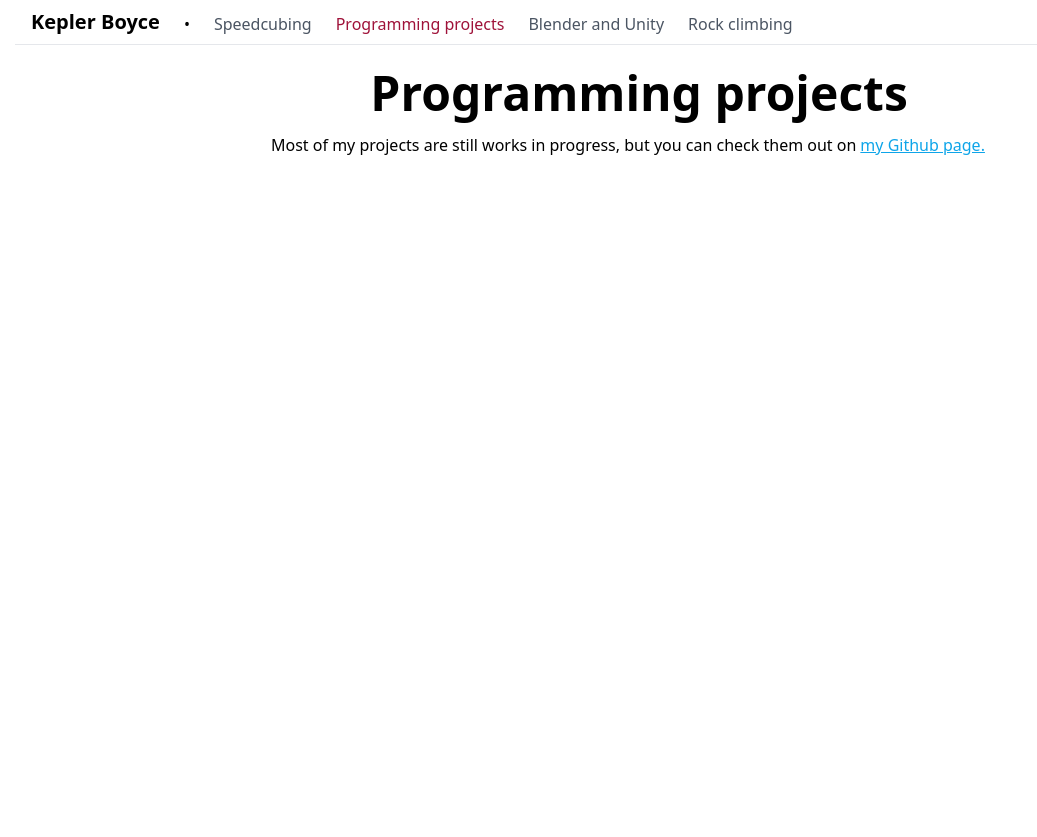
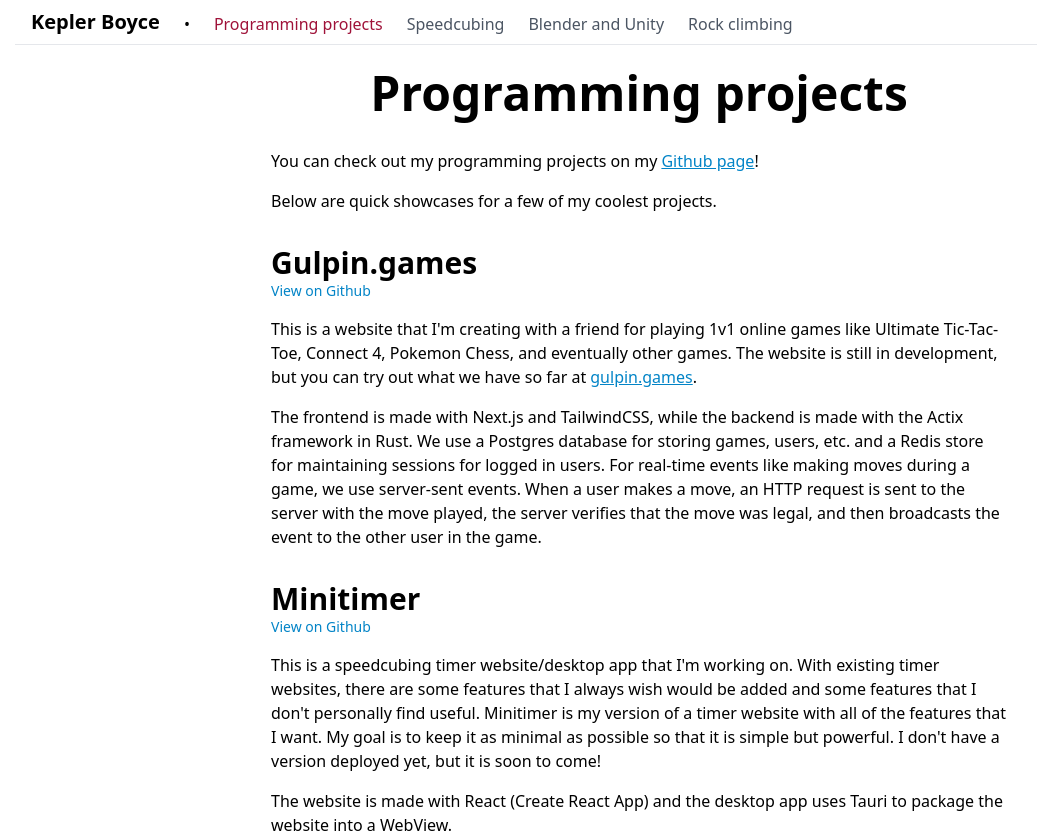
Before and after one commit to KeplerBoyce/mysite, a Next.js app: page /programming in a window 1280 px wide. Shown: the whole page, without its empty margins (1-1038 px from the left). Before the commit the page ends 800 px from the top, so only its background shows below. Built offline with nearby package versions, Linux system fonts and the light colour scheme.

Commit message:
new content, adjustments to nicelink component

```diff
--- a/components/Header.tsx
+++ b/components/Header.tsx
@@ -13,8 +13,8 @@ export default function Header() {
                 </Link>
             </span>
             <span>•</span>
+            <NavLink href='/programming' name="Programming projects" />
             <NavLink href='/speedcubing' name="Speedcubing" />
-            <NavLink href='/programming' name="Programming projects" />
             <NavLink href='/blender-unity' name="Blender and Unity" />
             <NavLink href='/climbing' name="Rock climbing" />
         </div>
--- a/components/NiceLink.tsx
+++ b/components/NiceLink.tsx
@@ -1,8 +1,20 @@
-export default function NiceLink(props: {text: string, href: string}) {
-    const {text, href} = props;
+export default function NiceLink(props: {
+    text: string,
+    href: string,
+    left?: boolean,
+    right?: boolean,
+    className?: string,
+}) {
+    const {text, href, left, right, className} = props;
 
     return (
-        <a className="text-sky-500 hover:text-sky-700 duration-150 underline" target="_blank" rel="noreferrer" href={href}>
+        <a
+            className={"text-sky-600 hover:text-sky-800 duration-150 underline "
+                    + (left ? "ml-1 " : "") + (right ? "mr-1 " : "") + className}
+            target="_blank"
+            rel="noreferrer"
+            href={href}
+        >
             {text}
         </a>
     )
--- a/pages/index.tsx
+++ b/pages/index.tsx
@@ -12,12 +12,12 @@ export default function Home() {
 
 			<Header />
 
-            <main className="container mt-6 px-4 max-w-3xl">
+            <main className="container mt-6 px-4 max-w-3xl flex flex-col gap-4">
                 <h1 className="text-5xl font-bold text-center mb-4">
 					Kepler Boyce
 				</h1>
                 <p>
-					Welcome to my website!
+					hi, I'm Kepler Boyce! I'm a first-year CS student at Georgia Tech.
 				</p>
             </main>
 		</div>
--- a/pages/programming.tsx
+++ b/pages/programming.tsx
@@ -13,16 +13,63 @@ export default function Programming() {
 
 			<Header />
 
-			<main className="container mt-6 px-4 max-w-3xl">
+			<main className="container mt-6 px-4 max-w-3xl flex flex-col gap-4">
 				<h1 className="text-5xl font-bold text-center mb-4">
 					Programming projects
 				</h1>
-				<div className="flex gap-1">
-					<p className="text-lq mb-8">
-						Most of my projects are still works in progress, but you can check them out on
-					</p>
-					<NiceLink text="my Github page." href="https://www.github.com/KeplerBoyce" />
-				</div>
+                <p>
+                    You can check out my programming projects on my
+                    <NiceLink left text="Github page" href="https://github.com/keplerboyce" />
+                    !
+                </p>
+                <p>Below are quick showcases for a few of my coolest projects.</p>
+
+                <div className="flex flex-col">
+                    <h2 className="text-3xl font-bold mt-4">Gulpin.games</h2>
+                    <NiceLink
+                        className="text-sm no-underline"
+                        text="View on Github"
+                        href="https://github.com/SVWEFSBRWHWBCOTSEID"
+                    />
+                </div>
+                <p>
+                    This is a website that I'm creating with a friend for playing 1v1 online games
+                    like Ultimate Tic-Tac-Toe, Connect 4, Pokemon Chess, and eventually other games.
+                    The website is still in development, but you can try out what we have so far at
+                    <NiceLink left text="gulpin.games" href="https://gulpin.games" />
+                    .
+                </p>
+                <p>
+                    The frontend is made with Next.js and TailwindCSS, while the backend is made with
+                    the Actix framework in Rust. We use a Postgres database for storing games, users, etc.
+                    and a Redis store for maintaining sessions for logged in users. For real-time events
+                    like making moves during a game, we use server-sent events. When a user makes a move,
+                    an HTTP request is sent to the server with the move played, the server verifies that
+                    the move was legal, and then broadcasts the event to the other user in the game.
+                </p>
+
+                <div className="flex flex-col">
+                    <h2 className="text-3xl font-bold mt-4">
+                        Minitimer
+                    </h2>
+                    <NiceLink
+                        className="text-sm no-underline"
+                        text="View on Github"
+                        href="https://github.com/KeplerBoyce/minitimer"
+                    />
+                </div>
+                <p>
+                    This is a speedcubing timer website/desktop app that I'm working on. With existing
+                    timer websites, there are some features that I always wish would be added and some
+                    features that I don't personally find useful. Minitimer is my version of a timer
+                    website with all of the features that I want. My goal is to keep it as minimal as
+                    possible so that it is simple but powerful. I don't have a version deployed yet,
+                    but it is soon to come!
+                </p>
+                <p>
+                    The website is made with React (Create React App) and the desktop app uses Tauri
+                    to package the website into a WebView.
+                </p>
 			</main>
 		</div>
 	)
```
